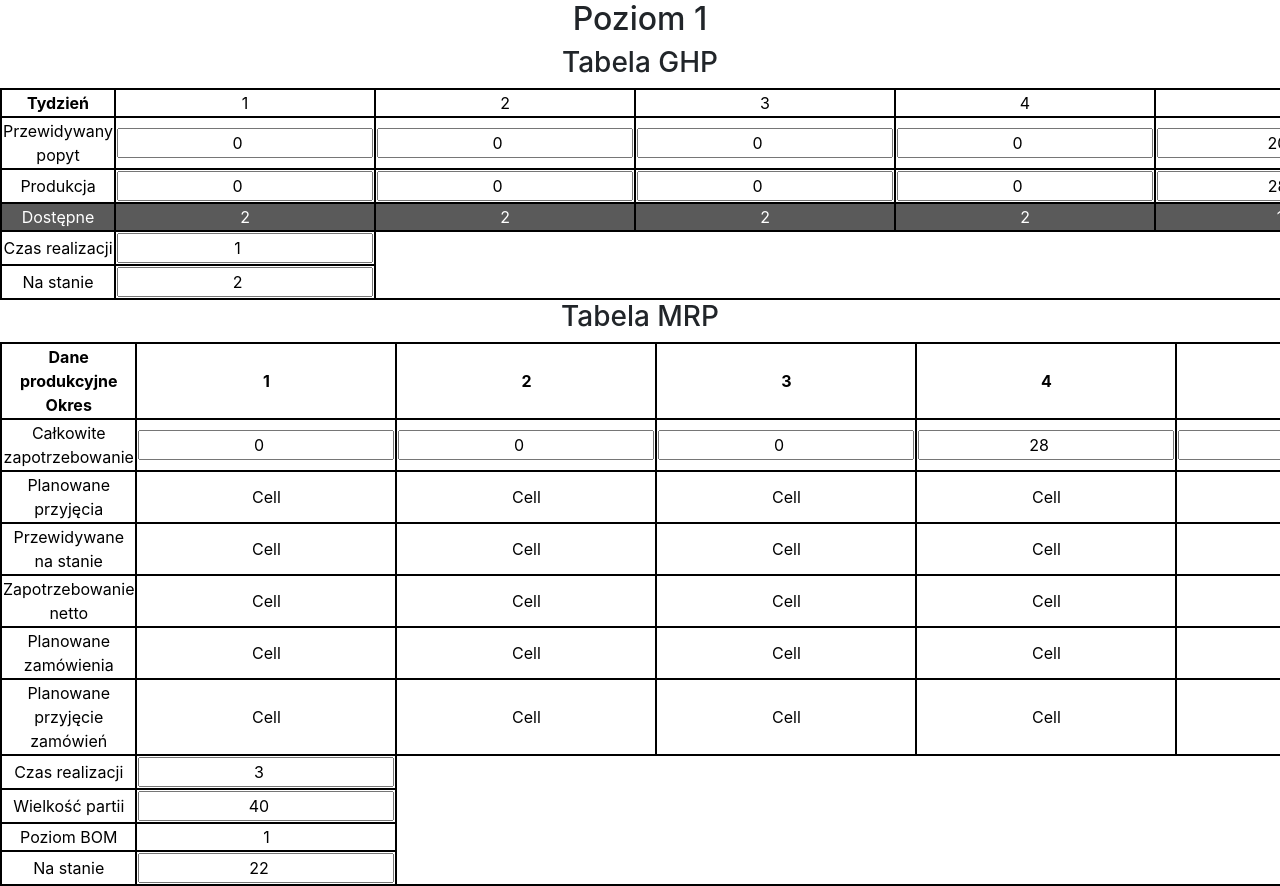
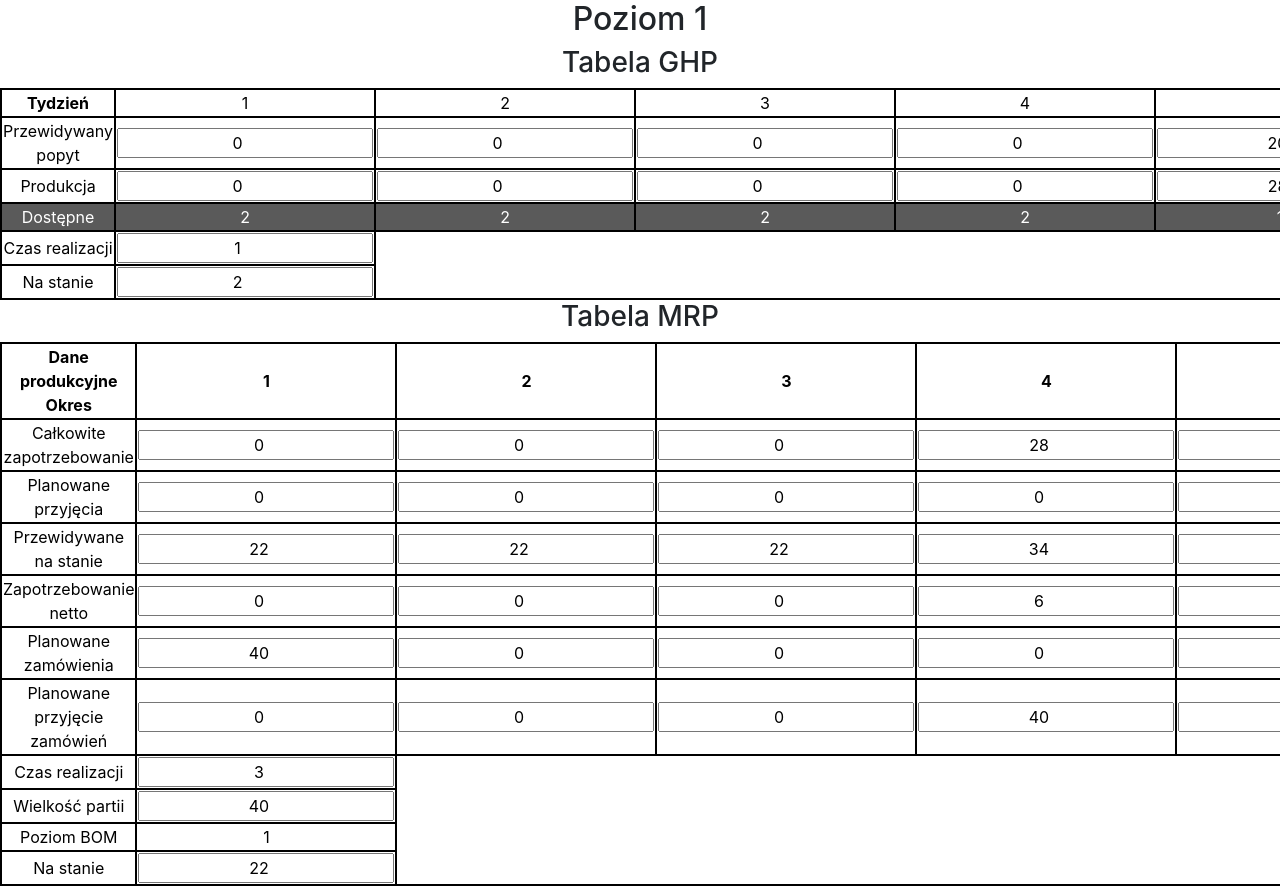
Before and after one commit to kamil-ciesla/mrp-algorithm, a React (Create React App) app: page / in a window 1280 px wide. Shown: the top 886 px of the page. Built offline with nearby package versions, Linux system fonts and the light colour scheme.

Commit message:
add netRequirements, plannedOrderReleases, plannedOrderReceipts to mrp algoithm

```diff
--- a/src/algorithms/mrp.js
+++ b/src/algorithms/mrp.js
@@ -12,22 +12,42 @@ const mrpValues = {
     plannedOrderReleases: [],
     plannedOrdersReceipts: [],
 }
-const scheduledReceipts=[0, 0, 0, 0, 0, 0]
-function mrp(ghpProductionArray, ghpLeadTime, scheduledReceipts, mrpInStock, length) {
+
+function mrp(ghpProductionArray, ghpLeadTime, scheduledReceipts=0, mrpInStock, mrpLeadTime=3, lotSize=40) {
     console.log('Starting MRP algorithm...');
+
     const grossRequirements = [];
     for(let i = ghpLeadTime; i < ghpProductionArray.length; i++){
         grossRequirements.push(ghpProductionArray[i]);
     }
+    const weeksLength = grossRequirements.length
+    const projectedEndingInventory = [];
+    let netRequirements = []
+    let plannedOrderReleases = []
+    let plannedOrderReceipts = []
+    for (let week = 0; week < weeksLength; week++) {
+        netRequirements.push(0)
+        plannedOrderReleases.push(0)
+        plannedOrderReceipts.push(0)
+    }
 
-    const projectedEndingInventory = [];
 	projectedEndingInventory.push(mrpInStock - grossRequirements[0] + scheduledReceipts[0]);
-	for(let i = 1; i < length; i++) {
-		projectedEndingInventory.push(projectedEndingInventory[i-1] - grossRequirements[i] + scheduledReceipts[i]);
+	for(let week = 1; week < weeksLength; week++) {
+        let projectedEndingInventoryValue = projectedEndingInventory[week-1] - grossRequirements[week] + scheduledReceipts[week]
+        if (projectedEndingInventoryValue < 0  && week - mrpLeadTime >= 0) {
+            netRequirements[week] = -projectedEndingInventoryValue
+            plannedOrderReleases[week - mrpLeadTime] = lotSize
+            plannedOrderReceipts[week] = lotSize
+            projectedEndingInventoryValue += lotSize;
+        }
+        projectedEndingInventory.push(projectedEndingInventoryValue);
 	}
 	return {
         "grossRequirements": grossRequirements,
-        "projectedEndingInventory": projectedEndingInventory
+        "projectedEndingInventory": projectedEndingInventory,
+        "netRequirements": netRequirements,
+        "plannedOrderReleases": plannedOrderReleases,
+        "plannedOrderReceipts": plannedOrderReceipts
     }
 
     //return grossRequirements;
--- a/src/components/MrpChart/MrpChart.js
+++ b/src/components/MrpChart/MrpChart.js
@@ -13,6 +13,11 @@ function MrpChart() {
     const [available, setAvailable] = useState([]);
 
     const [grossRequirements, setGrossRequirements] = useState([]);
+    const [scheduledReceipts, setscheduledReceipts] = useState([0, 0, 0, 0, 0, 0]);
+    const [projectedEndingInventory, setProjectedEndingInventory] = useState([]);
+    const [netRequirements, setNetRequirements] = useState([]);
+    const [plannedOrderReleases, setPlannedOrderReleases] = useState([]);
+    const [plannedOrderReceipts, setPlannedOrderReceipts] = useState([]);
     const [mrpLeadTime, setMrpLeadTime] = useState(3);
     const [lotSize, setLotSize] = useState(40);
     const [mrpInStock, setMrpInStock] = useState(22);
@@ -42,7 +47,11 @@ function MrpChart() {
 
     useEffect(() => {
         setAvailable(ghp(projectedDemandArray, productionArray, ghpInStock));
-        setGrossRequirements(mrp(productionArray,ghpLeadTime, [0, 0, 0, 0, 0, 0])["grossRequirements"])
+        setGrossRequirements(mrp(productionArray,ghpLeadTime)["grossRequirements"])
+        setProjectedEndingInventory(mrp(productionArray,ghpLeadTime, scheduledReceipts, mrpInStock)["projectedEndingInventory"])
+        setNetRequirements(mrp(productionArray,ghpLeadTime, scheduledReceipts, mrpInStock)["netRequirements"])
+        setPlannedOrderReleases(mrp(productionArray,ghpLeadTime, scheduledReceipts, mrpInStock)["plannedOrderReleases"])
+        setPlannedOrderReceipts(mrp(productionArray,ghpLeadTime, scheduledReceipts, mrpInStock)["plannedOrderReceipts"])
     }, [ghpInStock, projectedDemandArray, productionArray]);
 
     return (
@@ -142,48 +151,58 @@ function MrpChart() {
                         </tr>
                         <tr>
                             <td>Planowane przyjęcia</td>
-                            <td>Cell</td>
-                            <td>Cell</td>
-                            <td>Cell</td>
-                            <td>Cell</td>
-                            <td>Cell</td>
-                            <td>Cell</td>
+                            {
+                                scheduledReceipts.map((item, index) =>
+                                    <td>
+                                        <input type="number" name="production" id={index}
+                                            value={String(item)}
+                                        />
+                                    </td>)
+                            }
                         </tr>
                         <tr>
                             <td>Przewidywane na stanie</td>
-                            <td>Cell</td>
-                            <td>Cell</td>
-                            <td>Cell</td>
-                            <td>Cell</td>
-                            <td>Cell</td>
-                            <td>Cell</td>
+                            {
+                                projectedEndingInventory.map((item, index) =>
+                                    <td>
+                                        <input type="number" name="production" id={index}
+                                            value={String(item)}
+                                        />
+                                    </td>)
+                            }
                         </tr>
                         <tr>
                             <td>Zapotrzebowanie netto</td>
-                            <td>Cell</td>
-                            <td>Cell</td>
-                            <td>Cell</td>
-                            <td>Cell</td>
-                            <td>Cell</td>
-                            <td>Cell</td>
+                            {
+                                netRequirements.map((item, index) =>
+                                    <td>
+                                        <input type="number" name="production" id={index}
+                                            value={String(item)}
+                                        />
+                                    </td>)
+                            }
                         </tr>
                         <tr>
                             <td>Planowane zamówienia</td>
-                            <td>Cell</td>
-                            <td>Cell</td>
-                            <td>Cell</td>
-                            <td>Cell</td>
-                            <td>Cell</td>
-                            <td>Cell</td>
+                            {
+                                plannedOrderReleases.map((item, index) =>
+                                    <td>
+                                        <input type="number" name="production" id={index}
+                                            value={String(item)}
+                                        />
+                                    </td>)
+                            }
                         </tr>
                         <tr>
                             <td>Planowane przyjęcie zamówień</td>
-                            <td>Cell</td>
-                            <td>Cell</td>
-                            <td>Cell</td>
-                            <td>Cell</td>
-                            <td>Cell</td>
-                            <td>Cell</td>
+                            {
+                                plannedOrderReceipts.map((item, index) =>
+                                    <td>
+                                        <input type="number" name="production" id={index}
+                                            value={String(item)}
+                                        />
+                                    </td>)
+                            }
                         </tr>
                         <tr>
                             <td>Czas realizacji</td>
```
